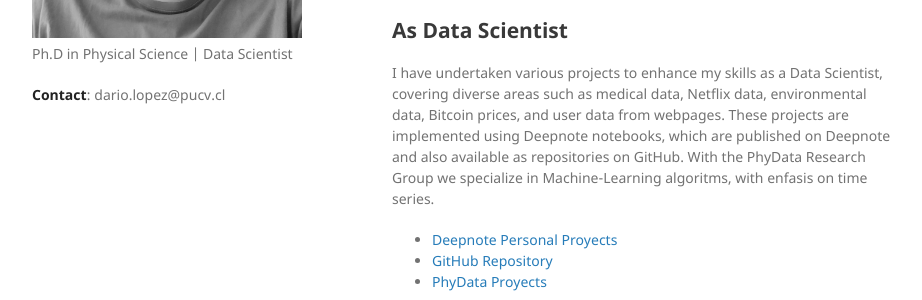
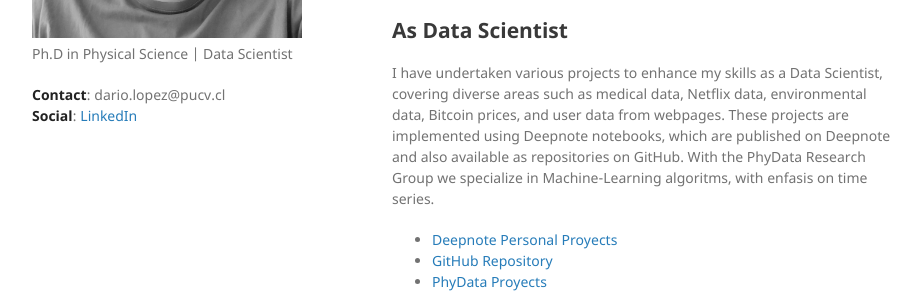
Before and after one commit to dariolopezd/dariolopezd.github.io, a Jekyll site: the page built from index.md, in a window 1280 px wide. Shown: the part 341-641 px from the top of the page, without its empty margins (178-1100 px from the left). Built offline with Jekyll 4.4.1, drawn with Linux system fonts in a browser that asks for light colours; our own code applies the rules of GitHub Pages for plain Markdown files.

Commit message:
Update default.html

```diff
--- a/_layouts/default.html
+++ b/_layouts/default.html
@@ -29,7 +29,8 @@
 
         {% if site.github.is_user_page %}
         <!-- <p class="view"><a href="{{ site.github.owner_url }}">View My GitHub Profile</a></p> -->
-        <strong>Contact</strong>: dario.lopez@pucv.cl
+        <strong>Contact</strong>: dario.lopez@pucv.cl <br>
+        <strong>Social</strong>: <a href="https://www.linkedin.com/in/dar%C3%ADo-l%C3%B3pez-d%C3%ADaz-6b646837/"> LinkedIn</a>
         {% endif %}
 
         {% if site.show_downloads %}
```
